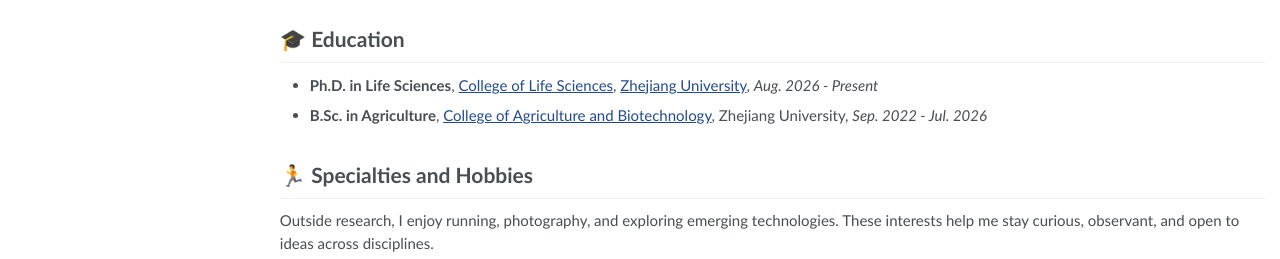
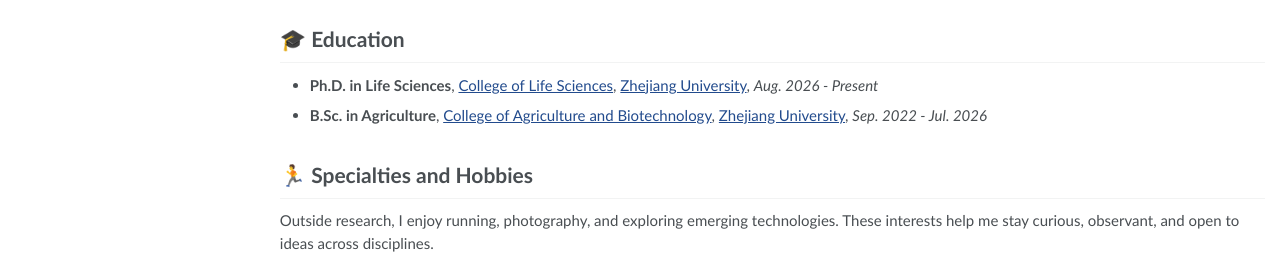
Before and after one commit to fushan-emd/fushan-emd.github.io, a Jekyll site: the page built from _pages/about.md, in a window 1280 px wide and 900 px high, scrolled down 1256 px. Shown: the part 638-897 px from the top of the window. Built offline with Jekyll 4.4.1, drawn with Linux system fonts in a browser that asks for light colours; part of the change alters nothing that is shown; some of the changed text lies outside the part shown.

Commit message:
Update official institution links

```diff
--- a/_pages/about.md
+++ b/_pages/about.md
@@ -12,7 +12,7 @@ redirect_from:
 
 # 👨‍🎓 About Me
 
-I am **Boyan Wan**, a first-year Ph.D. student in the [College of Life Sciences](https://www.cls.en.zju.edu.cn/) at [Zhejiang University](https://www.zju.edu.cn/english/), advised by [**Prof. Ming Chen**](https://person.zju.edu.cn/mchen). I received my bachelor's degree from the [College of Agriculture and Biotechnology](https://www.cab.zju.edu.cn/en/) at Zhejiang University in 2026.
+I am **Boyan Wan**, a first-year Ph.D. student in the [College of Life Sciences](http://www.cls.zju.edu.cn/clscn/) at [Zhejiang University](https://www.zju.edu.cn/), advised by [**Prof. Ming Chen**](https://person.zju.edu.cn/mchen). I received my bachelor's degree from the [College of Agriculture and Biotechnology](http://www.cab.zju.edu.cn/chinese/) at Zhejiang University in 2026.
 
 My research interests center on **virtual cell modeling, single-cell omics, artificial intelligence, and brain aging**. I am especially interested in using computational approaches to understand complex biological systems across molecular, cellular, and organismal scales.
 
@@ -42,7 +42,7 @@ Email: [wanboyan@zju.edu.cn](mailto:wanboyan@zju.edu.cn) · GitHub: [fushan-emd]
 <div class="experience-row">
   <img src="images/zju-logo.png" alt="Zhejiang University logo">
   <div>
-    <h3><a href="https://bis.zju.edu.cn/binfo/index.htm">Bioinformatics Group</a>, <a href="https://www.cls.en.zju.edu.cn/">College of Life Sciences</a>, <a href="https://www.zju.edu.cn/english/">Zhejiang University</a></h3>
+    <h3><a href="https://bis.zju.edu.cn/binfo/index.htm">Bioinformatics Group</a>, <a href="http://www.cls.zju.edu.cn/clscn/">College of Life Sciences</a>, <a href="https://www.zju.edu.cn/">Zhejiang University</a></h3>
     <p>Ph.D. Student, <em>Aug. 2026 - Present</em></p>
     <p>Research: Virtual cell modeling, single-cell omics, artificial intelligence, and brain aging</p>
     <p>Advisor: <a href="https://person.zju.edu.cn/mchen">Prof. Ming Chen</a></p>
@@ -52,7 +52,7 @@ Email: [wanboyan@zju.edu.cn](mailto:wanboyan@zju.edu.cn) · GitHub: [fushan-emd]
 <div class="experience-row">
   <img src="images/zju-logo.png" alt="Zhejiang University logo">
   <div>
-    <h3>Institute of Crop Science, <a href="https://www.cab.zju.edu.cn/en/">College of Agriculture and Biotechnology</a>, <a href="https://www.zju.edu.cn/english/">Zhejiang University</a></h3>
+    <h3>Institute of Crop Science, <a href="http://www.cab.zju.edu.cn/chinese/">College of Agriculture and Biotechnology</a>, <a href="https://www.zju.edu.cn/">Zhejiang University</a></h3>
     <p>Undergraduate Researcher, <em>2024 - 2025</em></p>
     <p>Research: Molecular mechanisms of salt tolerance in barley</p>
     <p>Advisor: <a href="https://person.zju.edu.cn/shenqiufang">Prof. Qiufang Shen</a></p>
@@ -62,7 +62,7 @@ Email: [wanboyan@zju.edu.cn](mailto:wanboyan@zju.edu.cn) · GitHub: [fushan-emd]
 <div class="experience-row">
   <img src="images/zju-logo.png" alt="Zhejiang University logo">
   <div>
-    <h3>State Key Laboratory for Plant Environmental Resilience, <a href="https://www.cls.en.zju.edu.cn/">Zhejiang University</a></h3>
+    <h3>State Key Laboratory for Plant Environmental Resilience, <a href="http://www.cls.zju.edu.cn/clscn/">College of Life Sciences</a>, <a href="https://www.zju.edu.cn/">Zhejiang University</a></h3>
     <p>Undergraduate Researcher, <em>2023</em></p>
     <p>Research: Plant responses to environmental stress</p>
     <p>Advisor: <a href="https://person.zju.edu.cn/wangzhiye">Prof. Zhiye Wang</a></p>
@@ -112,8 +112,8 @@ I have participated in interdisciplinary innovation and entrepreneurship project
 
 # 🎓 Education
 
-- **Ph.D. in Life Sciences**, [College of Life Sciences](https://www.cls.en.zju.edu.cn/), [Zhejiang University](https://www.zju.edu.cn/english/), *Aug. 2026 - Present*
-- **B.Sc. in Agriculture**, [College of Agriculture and Biotechnology](https://www.cab.zju.edu.cn/en/), Zhejiang University, *Sep. 2022 - Jul. 2026*
+- **Ph.D. in Life Sciences**, [College of Life Sciences](http://www.cls.zju.edu.cn/clscn/), [Zhejiang University](https://www.zju.edu.cn/), *Aug. 2026 - Present*
+- **B.Sc. in Agriculture**, [College of Agriculture and Biotechnology](http://www.cab.zju.edu.cn/chinese/), [Zhejiang University](https://www.zju.edu.cn/), *Sep. 2022 - Jul. 2026*
 
 <span class="anchor" id="specialties-and-hobbies"></span>
 
```
